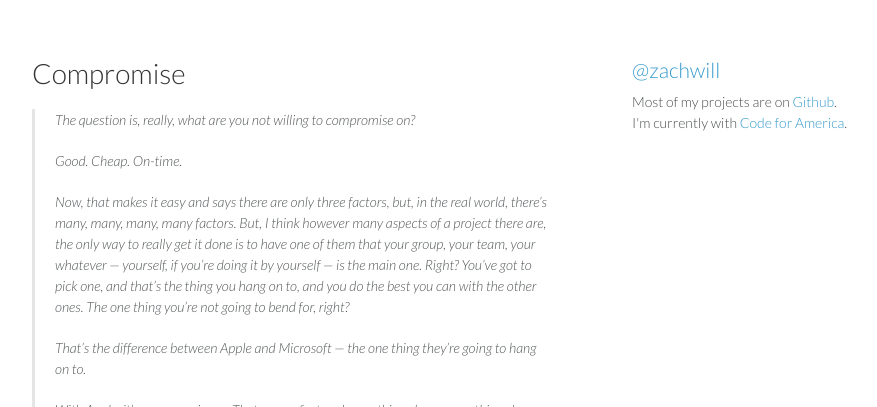
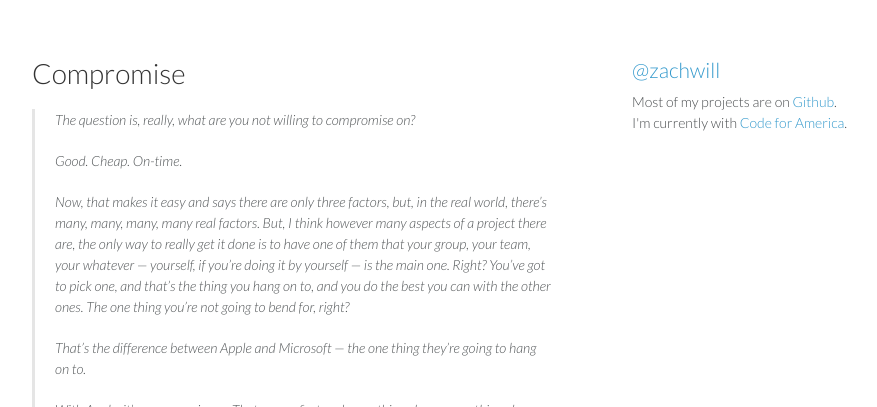
Before and after one commit to zachwill/blog, a Jekyll site: the page built from _posts/2012-10-13-compromise.md, in a window 1280 px wide. Shown: the top 407 px of the page, without its empty margins (178-1055 px from the left). Built offline with Jekyll 4.4.1, drawn with Linux system fonts in a browser that asks for light colours; Markdown is read by kramdown in place of the engine named in the settings.

Commit message:
Formatting changes

```diff
--- a/_posts/2012-10-13-compromise.md
+++ b/_posts/2012-10-13-compromise.md
@@ -8,14 +8,13 @@ permalink : /compromise/
 >
 > Good. Cheap. On-time.
 >
-> Now, that makes it easy and says there are only three factors,
-> but, in the real world, there's many, many, many, many factors. But, I think
-> however many aspects of a project there are, the only way to really get it
-> done is to have one of them that your group, your team, your whatever &mdash;
-> yourself, if you're doing it by yourself &mdash; is the main one. Right?
-> You've got to pick one, and that's the thing you hang on to, and you do the
-> best you can with the other ones. The one thing you're not going to bend for,
-> right?
+> Now, that makes it easy and says there are only three factors, but, in the
+> real world, there's many, many, many, many real factors. But, I think however
+> many aspects of a project there are, the only way to really get it done is to
+> have one of them that your group, your team, your whatever &mdash; yourself,
+> if you're doing it by yourself &mdash; is the main one. Right?  You've got to
+> pick one, and that's the thing you hang on to, and you do the best you can
+> with the other ones. The one thing you're not going to bend for, right?
 >
 > That's the difference between Apple and Microsoft &mdash; the one thing
 > they're going to hang on to.
```
